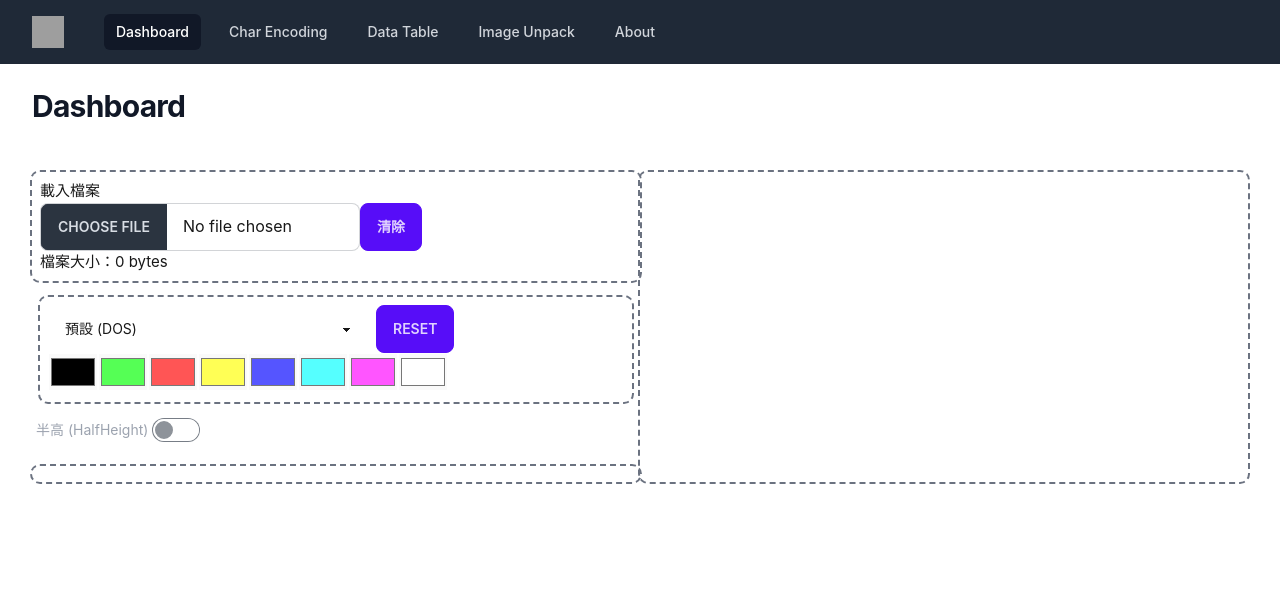
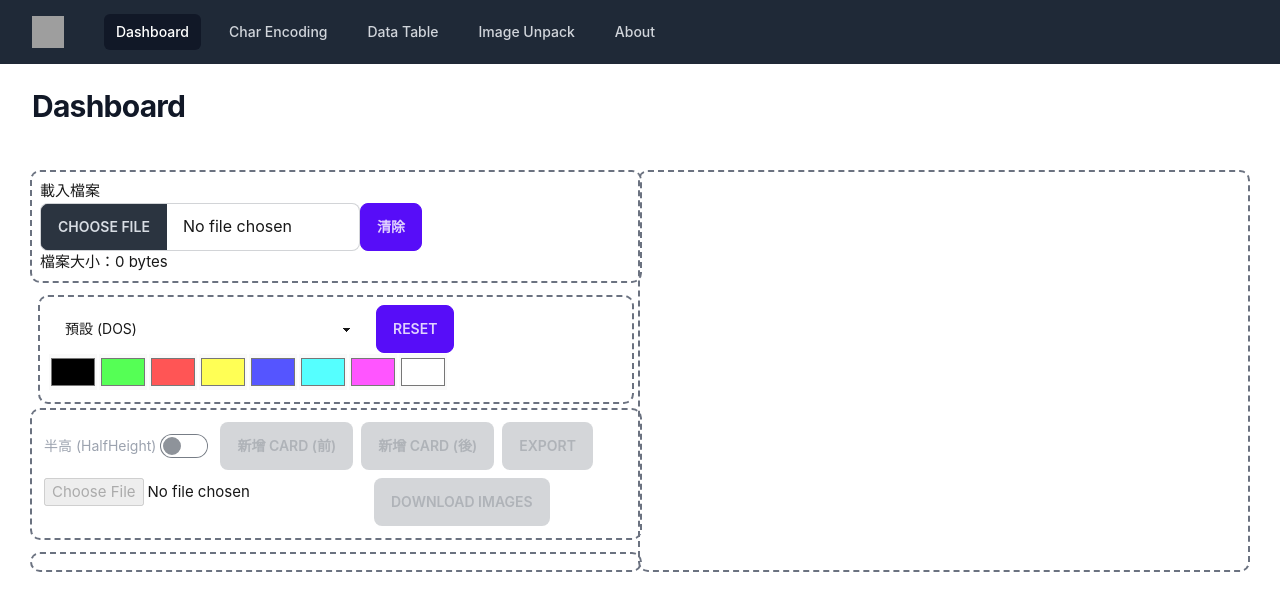
Before and after one commit to tzengyuxio/dekoei, a Vue app: page /image in a window 1280 px wide. Shown: the top 610 px of the page. Built offline with nearby package versions, Linux system fonts and the light colour scheme; grey boxes are pictures that could not be loaded.

Commit message:
feat: export/import JSON file; button for add OffsetInfoCard #5 #7

```diff
--- a/src/components/ImageGallery.vue
+++ b/src/components/ImageGallery.vue
@@ -2,16 +2,19 @@
 import { computed, onMounted, ref, watch } from "vue";
 import { storeToRefs } from "pinia";
 import palettes from "@/data/palettes.json";
+import { useImageFileStore } from "@/stores/image-file";
 import { useOffsetInfosStore } from "@/stores/offset-infos";
 import { useColorPresetStore } from "@/stores/color-preset";
 import { colorIndexesToImage, hexToRGB, unpackFormats } from "@/utils/unpack";
 
 const gallery = ref(null);
+const imageFileStore = useImageFileStore();
 const offsetInfosStore = useOffsetInfosStore();
 const selectedOption = useColorPresetStore();
 const colors = computed(() => palettes[selectedOption.preset].codes);
 
-const { halfHeight, fileBytes, offsetInfos } = storeToRefs(offsetInfosStore);
+const { halfHeight, offsetInfos } = storeToRefs(offsetInfosStore);
+const { fileBytes } = storeToRefs(imageFileStore);
 
 onMounted(() => {
   updateGallery();
@@ -41,7 +44,7 @@ function updateGallery() {
     for (let i = 0; i < offsetInfo.count; i++) {
       const startPos = offsetInfo.offset + i * offsetInfo.size;
       const endPos = startPos + offsetInfo.size;
-      const data = offsetInfosStore.fileBytes.slice(startPos, endPos);
+      const data = imageFileStore.fileBytes.slice(startPos, endPos);
       // console.log("update gallery iterate offset info", i, startPos, endPos, unpacker);
       const [colorIndexes, , w, h, error] = unpacker(data, 64, 80, halfHeight.value);
       if (colorIndexes === null || colorIndexes.length === 0) {
@@ -50,8 +53,12 @@ function updateGallery() {
         }
         continue;
       }
-      const imageData = colorIndexesToImage(colorIndexes, w, h, rgbColors, halfHeight.value);
-      createCanvas(imageData, w, h);
+      try {
+        const imageData = colorIndexesToImage(colorIndexes, w, h, rgbColors, halfHeight.value);
+        createCanvas(imageData, w, h);
+      } catch (e) {
+        console.error("updateGallery info, count and error: ", offsetInfo, i, e);
+      }
     }
   });
 }
--- a/src/components/ImageUnpack.vue
+++ b/src/components/ImageUnpack.vue
@@ -4,25 +4,31 @@ import { storeToRefs } from "pinia";
 import ZButton from "@/components/ZButton.vue";
 import ZColorPalette from "@/components/ZColorPalette.vue";
 import ZOffsetInfoList from "@/components/ZOffsetInfoList.vue";
+import ZTabLabel from "@/components/ZTabLabel.vue";
 import ImageGallery from "@/components/ImageGallery.vue";
+import { useImageFileStore } from "@/stores/image-file";
 import { useOffsetInfosStore } from "@/stores/offset-infos";
 import { unpackFormats } from "@/utils/unpack";
-import ZTabLabel from "@/components/ZTabLabel.vue";
+import { useColorPresetStore } from "@/stores/color-preset";
 
 const selectedFile = ref(new Blob());
+const colorPresetStore = useColorPresetStore();
 const offsetInfoStore = useOffsetInfosStore();
+const imageFileStore = useImageFileStore();
 
 const { halfHeight } = storeToRefs(offsetInfoStore);
 
 function onFileChange(event) {
   reset();
+  const filename = event.target.files[0].name;
   selectedFile.value = event.target.files[0];
   if (selectedFile.value) {
     const reader = new FileReader();
 
     reader.onload = () => {
       if (reader.result instanceof ArrayBuffer) {
-        offsetInfoStore.setFileBytes(new Uint8Array(reader.result));
+        console.log("ArrayBuffer filename:", filename);
+        imageFileStore.setFile(filename, new Uint8Array(reader.result));
         offsetInfoStore.clear();
         guessOffsetInfos();
       }
@@ -45,15 +51,15 @@ function reset() {
 
 function guessOffsetInfos() {
   let cursor = 0;
-  const format = guessFormat(offsetInfoStore.fileBytes);
+  const format = guessFormat(imageFileStore.fileBytes);
   const unpacker = unpackFormats[format].method;
   const infos = [];
   if (unpacker === null) {
     console.log("guess type failed: ", format);
     return;
   }
-  while (cursor < offsetInfoStore.fileBytes.length) {
-    const data = offsetInfoStore.fileBytes.slice(cursor);
+  while (cursor < imageFileStore.fileBytes.length) {
+    const data = imageFileStore.fileBytes.slice(cursor);
     const [, used, , , error] = unpacker(data, 64, 80, halfHeight.value);
     // console.debug("guess offset info: ", format, cursor, used, halfHeight.value);
     if (error !== "") {
@@ -84,7 +90,7 @@ function guessOffsetInfos() {
   newInfos.forEach((info) => {
     offsetInfoStore.append(info);
   });
-  offsetInfoStore.fill(offsetInfoStore.fileBytes.length);
+  offsetInfoStore.fill(imageFileStore.fileBytes.length);
 }
 
 function guessFormat(data) {
@@ -101,6 +107,73 @@ function guessFormat(data) {
 
   return "kao";
 }
+
+function addCardAtFirst() {
+  offsetInfoStore.insert(0, {
+    format: "skip",
+    offset: 0,
+    size: 0,
+    count: -1,
+    width: -1,
+    height: -1,
+  });
+}
+
+function addCardAtLast() {
+  offsetInfoStore.append({
+    format: "skip",
+    offset: 0,
+    size: 0,
+    count: -1,
+    width: -1,
+    height: -1,
+  });
+}
+
+function exportOffsetInfos() {
+  const data = JSON.stringify(
+    {
+      palette: colorPresetStore.preset,
+      halfHeight: offsetInfoStore.halfHeight,
+      offsetInfos: offsetInfoStore.offsetInfos,
+    },
+    null,
+    2
+  );
+  const blob = new Blob([data], { type: "application/json" });
+  const url = URL.createObjectURL(blob);
+  const link = document.createElement("a");
+  link.href = url;
+  link.download = `${imageFileStore.filename}.json`;
+  document.body.appendChild(link);
+  link.click();
+  document.body.removeChild(link);
+  URL.revokeObjectURL(url);
+}
+
+function importOffsetInfos(event) {
+  const file = event.target.files[0];
+
+  console.log("importOffsetInfos 1");
+  if (file.type === "application/json") {
+    console.log("importOffsetInfos 2");
+    const reader = new FileReader();
+    reader.readAsText(file, "UTF-8");
+    reader.onload = (event) => {
+      console.log("onload in import");
+      const jsonContent = event.target.result.toString();
+      const data = JSON.parse(jsonContent);
+      offsetInfoStore.halfHeight = data.halfHeight;
+      console.log("halfHeight set");
+      offsetInfoStore.offsetInfos = data.offsetInfos;
+      console.log("offsetInfos set");
+      colorPresetStore.setPreset(data.palette);
+      console.log("palette set");
+    };
+  } else {
+    alert("請上傳 JSON 格式的文件！");
+  }
+}
 </script>
 
 <template>
@@ -112,18 +185,35 @@ function guessFormat(data) {
         <div>載入檔案</div>
         <input type="file" class="file-input file-input-bordered w-full max-w-xs" @change="onFileChange" />
         <z-button type="reset" @click="reset">清除</z-button><br />
-        <span>檔案大小：</span><span>{{ offsetInfoStore.fileBytes.length.toLocaleString() }} bytes</span>
+        <span>檔案大小：</span><span>{{ imageFileStore.fileBytes.length.toLocaleString() }} bytes</span>
       </div>
       <!-- Color Pickers -->
       <z-color-palette />
-      <!-- Offset Infos -->
-      <div class="flex form-control w-fit">
+      <!-- Offset Info Header -->
+      <div class="flex-row flex-wrap form-control w-fit outline-block">
         <z-tab-label>Offset Infos</z-tab-label>
         <label class="label cursor-pointer">
           <span :class="'label-text' + (halfHeight ? '' : ' text-gray-400')">半高 (HalfHeight)</span>
           <input type="checkbox" class="toggle mx-1" v-model="halfHeight" />
         </label>
+        <z-button class="w-fit m-1" @click="addCardAtFirst" :disabled="imageFileStore.fileBytes.length <= 0"
+          >新增 Card (前)</z-button
+        >
+        <z-button class="w-fit m-1" @click="addCardAtLast" :disabled="imageFileStore.fileBytes.length <= 0"
+          >新增 Card (後)</z-button
+        >
+        <z-button class="w-fit m-1" @click="exportOffsetInfos" :disabled="offsetInfoStore.offsetInfos.length <= 0"
+          >Export</z-button
+        >
+        <input
+          type="file"
+          class="w-fit m-1"
+          @change="importOffsetInfos"
+          :disabled="imageFileStore.fileBytes.length <= 0"
+        />
+        <z-button class="w-fit m-1" disabled>Download Images</z-button>
       </div>
+      <!-- Offset Infos -->
       <z-offset-info-list />
     </div>
     <image-gallery />
--- a/src/components/ZOffsetInfoCard.vue
+++ b/src/components/ZOffsetInfoCard.vue
@@ -5,6 +5,7 @@ import { useOffsetInfosStore } from "@/stores/offset-infos";
 
 const props = defineProps({
   index: { type: Number, default: 0 },
+  title: { type: String, default: "" },
   format: { type: String, default: "skip", required: true },
   offset: { type: Number, default: 0, required: true },
   size: { type: Number, default: 0, required: true },
@@ -52,7 +53,7 @@ function cancel() {
 <template>
   <div class="card w-[27rem] bg-base-100 shadow-xl hover:bg-blue-200 mt-2 px-2 py-2 flex-row flex-wrap">
     <!-- Title -->
-    <h2 class="card-title w-4/6">#{{ index }}</h2>
+    <h2 class="card-title w-4/6">#{{ index }} {{ title }}</h2>
     <!-- Button Controls -->
     <template v-if="!editMode">
       <button class="btn btn-circle w-1/6" @click="enableEdit">
--- a/src/components/ZOffsetInfoList.vue
+++ b/src/components/ZOffsetInfoList.vue
@@ -11,13 +11,21 @@ defineComponent({
 const container = ref(null);
 const offsetInfosStore = useOffsetInfosStore();
 const { offsetInfos } = storeToRefs(offsetInfosStore);
+
+function cardTitle(index) {
+  const offsetInfo = offsetInfos.value[index];
+  const hex1 = offsetInfo.offset.toString(16).toUpperCase();
+  const hex2 = offsetInfo.size.toString(16).toUpperCase();
+  return `${offsetInfo.format.toUpperCase()}.${hex1}.${hex2}`;
+}
 </script>
 
 <template>
   <div class="mt-4 outline-block" ref="container">
-    <template v-for="(offsetInfo, index) in offsetInfos" :key="index">
+    <template v-for="(offsetInfo, index) in offsetInfos" :key="cardTitle(index)">
       <z-offset-info-card
         :index="index"
+        :title="cardTitle(index)"
         :format="offsetInfo.format"
         :offset="offsetInfo.offset"
         :size="offsetInfo.size"
--- a/src/data/palettes.json
+++ b/src/data/palettes.json
@@ -104,16 +104,38 @@
   },
   "genpei": {
     "id": "genpei",
-    "name": "源平合戰",
+    "name": "源平合戰 (Face, Item)",
     "codes": [
       "#000000",
+      "#1041A2",
+      "#D34100",
+      "#E38251",
       "#009230",
+      "#71B2B2",
+      "#F3B241",
+      "#F3F3D3"
+    ]
+  },
+  "genpeiMap": {
+    "id": "genpeiMap",
+    "name": "源平合戰 (Map)",
+    "codes": [
+      "#000000",
+      "#1041A2",
       "#D34100",
+      "#E38251",
+      "#009230",
+      "#71B2B2",
       "#F3B241",
-      "#1041A2",
-      "#71B2B2",
-      "#E38251",
-      "#F3F3D3"
+      "#F3F3D3",
+      "#302000",
+      "#302051",
+      "#925130",
+      "#C39241",
+      "#718251",
+      "#102041",
+      "#A2A2B2",
+      "#C3C3B2"
     ]
   },
   "kohryuki": {
--- /dev/null
+++ b/src/stores/image-file.js
@@ -0,0 +1,14 @@
+import { defineStore } from "pinia";
+import { ref } from "vue";
+
+export const useImageFileStore = defineStore("image-file", () => {
+  const fileBytes = ref(new Uint8Array(0));
+  const filename = ref("");
+
+  function setFile(filename, fileBytes) {
+    this.filename = filename;
+    this.fileBytes = fileBytes;
+  }
+
+  return { fileBytes, filename, setFile };
+});
--- a/src/stores/offset-infos.js
+++ b/src/stores/offset-infos.js
@@ -10,20 +10,11 @@ export const useOffsetInfosStore = defineStore("offset-infos", () => {
   //   options: object;
   // }
   const halfHeight = ref(false);
-  const fileBytes = ref(new Uint8Array(0));
   const offsetInfos = ref([]);
 
   const totalSize = computed(() =>
     offsetInfos.value.reduce((sum, offsetInfo) => sum + offsetInfo.size * offsetInfo.count, 0)
   );
-
-  function setHalfHeight(halfHeight) {
-    this.halfHeight = halfHeight;
-  }
-
-  function setFileBytes(fileBytes) {
-    this.fileBytes = fileBytes;
-  }
 
   function clear() {
     offsetInfos.value = [];
@@ -59,9 +50,6 @@ export const useOffsetInfosStore = defineStore("offset-infos", () => {
 
   return {
     halfHeight,
-    setHalfHeight,
-    fileBytes,
-    setFileBytes,
     offsetInfos,
     clear,
     append,
```
